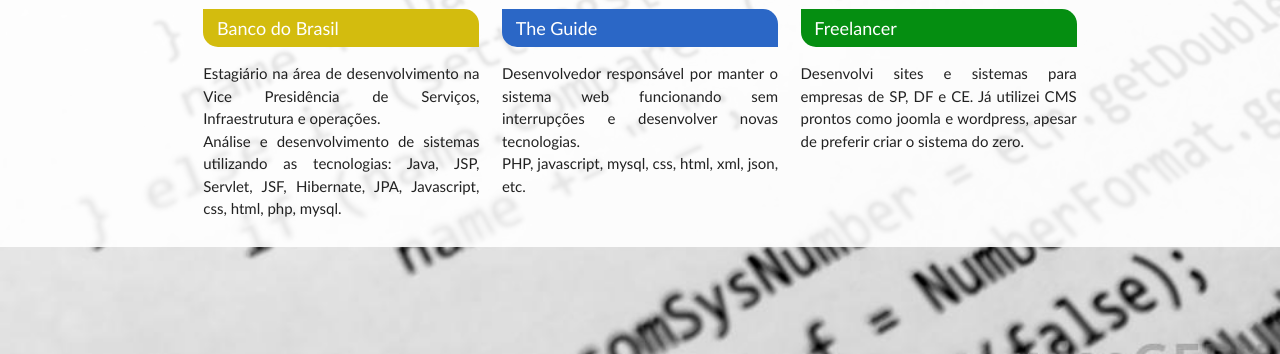
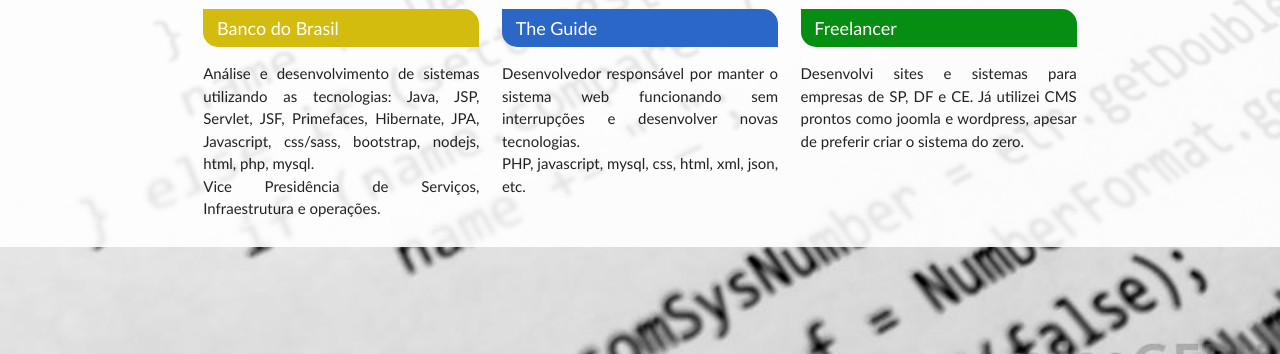
Before and after one commit to Dantas16/Dantas16.github.io, a plain HTML site: page index.html in a window 1280 px wide. Shown: the part 446-800 px from the top of the page. Drawn offline with nearby package versions, Linux system fonts and the light colour scheme.

Commit message:
Update index.html

```diff
--- a/index.html
+++ b/index.html
@@ -59,8 +59,9 @@
             <h4 class="section-t"><strong>Experiência</strong></h4>
             <div class="col s12 m4 exp">
                 <span class="amarelo"><strong>Banco do Brasil</strong></span>
-                <p>Estagiário na área de desenvolvimento na Vice Presidência de Serviços, Infraestrutura e operações.<br />
-                Análise e desenvolvimento de sistemas utilizando as tecnologias: Java, JSP, Servlet, JSF, Hibernate, JPA, Javascript, css, html, php, mysql.
+                <p>Análise e desenvolvimento de sistemas utilizando as tecnologias: Java, JSP, Servlet, JSF, Primefaces, Hibernate, JPA, Javascript,
+                  css/sass, bootstrap, nodejs, html, php, mysql.
+                  <br/>Vice Presidência de Serviços, Infraestrutura e operações.
                 </p>
             </div>
             <div class="col s12 m4 exp">
```
